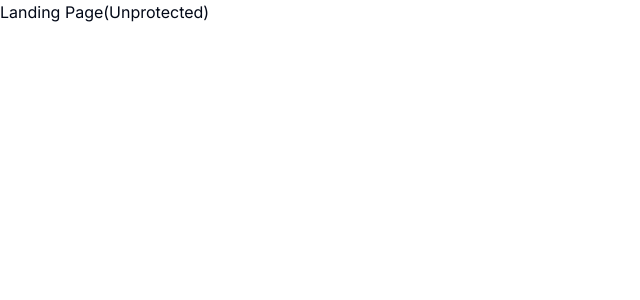
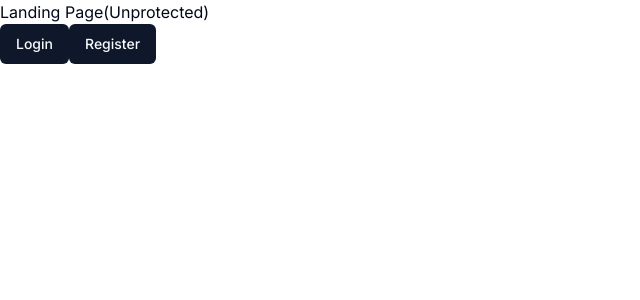
Before and after one commit to ALW-N/ALL-IN-ONE-AI-SPACE, a Next.js app: page / in a window 1280 px wide. Shown: the top 300 px of the page, without its empty margins (0-640 px from the left). Built offline with nearby package versions, Linux system fonts and the light colour scheme.

Commit message:
Project Authentication/ commit- 2

```diff
--- a/app/(auth)/(routes)/sign-in/[[...sign-in]]/page.tsx
+++ b/app/(auth)/(routes)/sign-in/[[...sign-in]]/page.tsx
@@ -1,5 +1,5 @@
 import { SignIn } from "@clerk/nextjs";
 
 export default function Page() {
-  return <SignIn path="/sign-in" />;
+  return <SignIn />;
 }
--- a/app/(auth)/(routes)/sign-up/[[...sign-up]]/page.tsx
+++ b/app/(auth)/(routes)/sign-up/[[...sign-up]]/page.tsx
@@ -1,5 +1,5 @@
 import { SignUp } from "@clerk/nextjs";
 
 export default function Page() {
-  return <SignUp path="/sign-up" />;
+  return <SignUp />;
 }
--- /dev/null
+++ b/app/(auth)/layout.tsx
@@ -0,0 +1,6 @@
+const AuthLayout = ({ children }: { children: React.ReactNode }) => {
+  return (
+    <div className="flex items-center justify-center h-full">{children}</div>
+  );
+};
+export default AuthLayout;
--- a/app/(dashboard)/(routes)/dashboard/page.tsx
+++ b/app/(dashboard)/(routes)/dashboard/page.tsx
@@ -1,5 +1,11 @@
+import { UserButton } from "@clerk/nextjs";
 const DashboardPage = () => {
-  return <div> DashBoard Page Protected</div>;
+  return (
+    <div>
+      <p>DashBoard Page Protected</p>
+      <UserButton afterSignOutUrl="/" />
+    </div>
+  );
 };
 
 export default DashboardPage;
--- a/app/(landing)/page.tsx
+++ b/app/(landing)/page.tsx
@@ -1,5 +1,19 @@
+import Link from "next/link";
+import { Button } from "@/components/ui/button";
 const LandingPage = () => {
-  return <div>Landing Page(Unprotected)</div>;
+  return (
+    <div>
+      Landing Page(Unprotected)
+      <div>
+        <Link href="/sign-in">
+          <Button className="">Login</Button>
+        </Link>
+        <Link href="/sign-up">
+          <Button className="">Register</Button>
+        </Link>
+      </div>
+    </div>
+  );
 };
 
 export default LandingPage;
```
Also changed, not shown: middleware.ts (+19 -9 lines), 1 other file (tests, documents, lock files or other folders).
